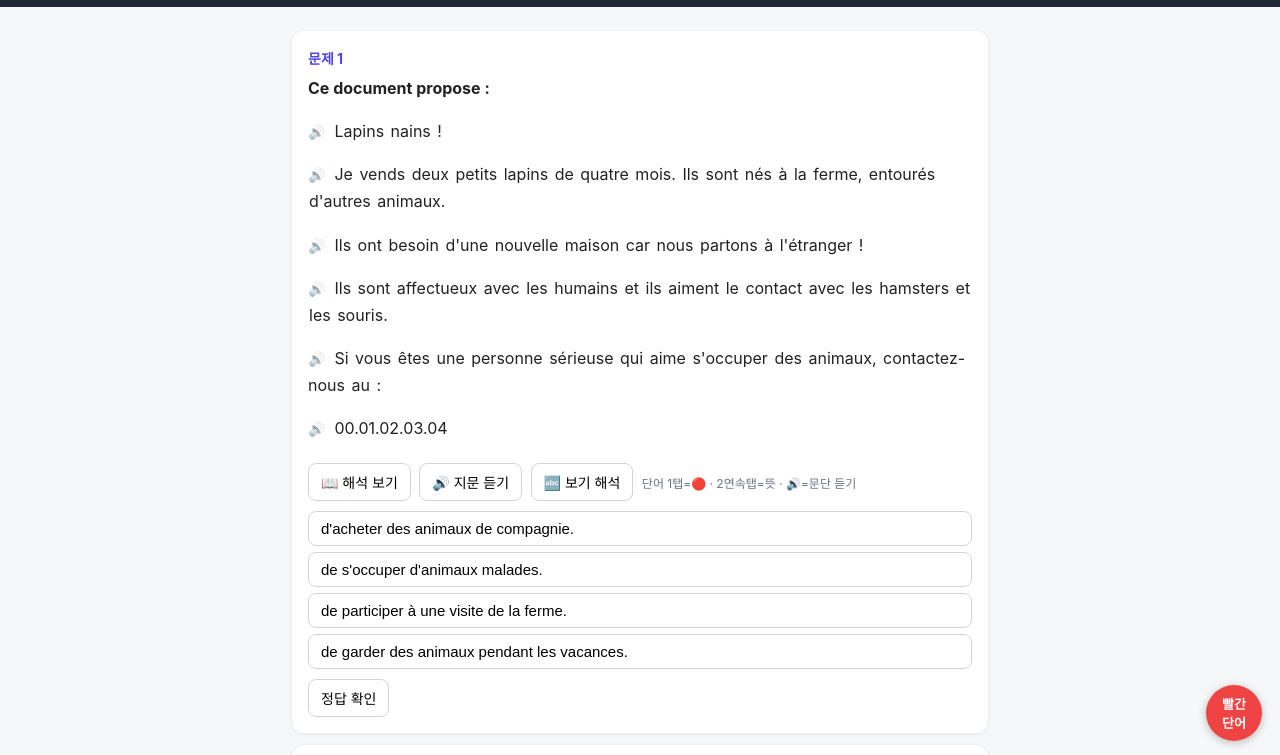
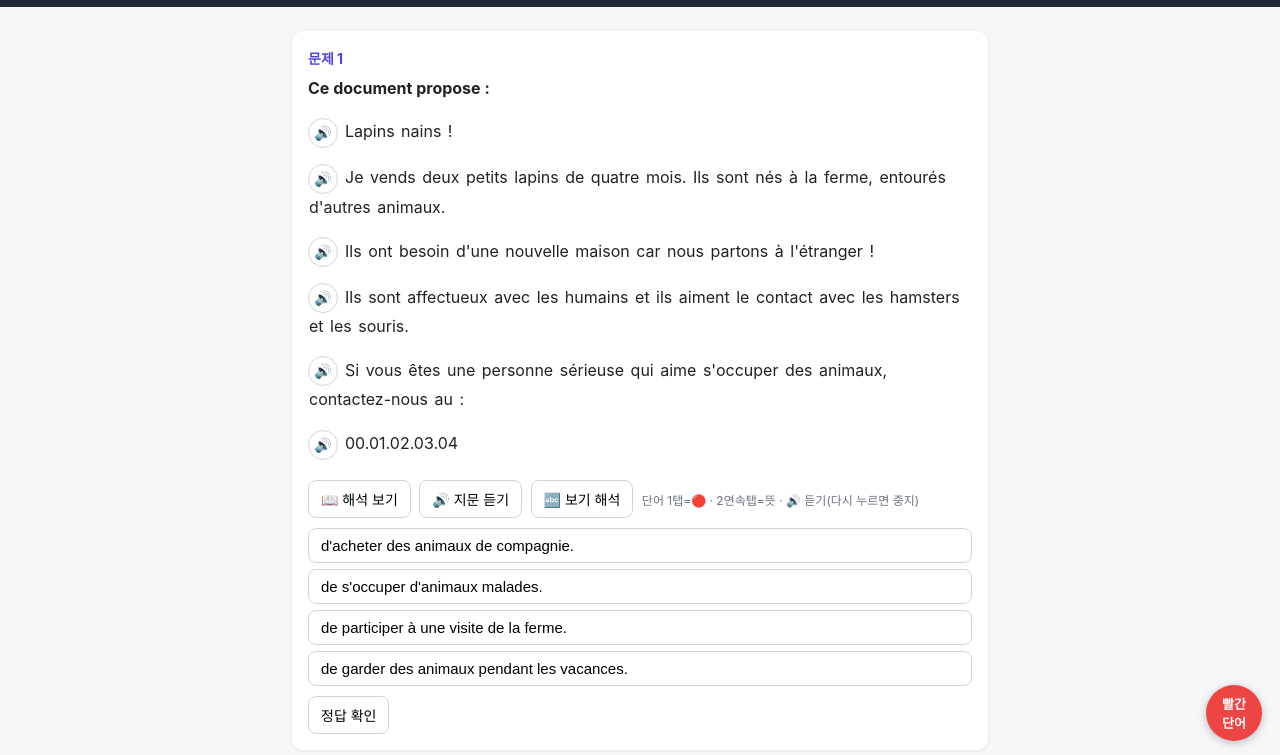
Before and after one commit to sidebatch/atelier-tef, a plain HTML site: page ce.html in a window 1280 px wide. Shown: the part 45-800 px from the top of the page. Drawn offline with Linux system fonts and the light colour scheme.

Commit message:
Clean paragraph audio button: CSS stop state instead of emoji swap

```diff
--- a/ce.html
+++ b/ce.html
@@ -35,9 +35,14 @@ button.on{background:#4f46e5;color:#fff;border-color:#4f46e5}
 .trans{display:none;margin-top:8px;padding:10px;background:#fffbeb;border-radius:8px;font-size:14px}
 .trans.show{display:block}
 .hint{font-size:12px;color:#6b7280;margin-top:10px}
-.say-line{border:none;background:none;padding:0 8px 0 0;margin:0;font-size:14px;opacity:.45;cursor:pointer}
-.say-line:hover{opacity:1}
-.say-line.on{opacity:1}
+.say-line{width:30px;height:30px;border-radius:50%;border:1px solid #d1d5db;background:#fff;
+display:inline-flex;align-items:center;justify-content:center;font-size:14px;cursor:pointer;
+color:#6b7280;vertical-align:middle;margin:0 6px 0 0;padding:0;flex:none}
+.say-line:hover{border-color:#9ca3af;color:#374151}
+.qcard .say-line.on{background:#b8860b;border-color:#b8860b;font-size:0;animation:pulse 1.6s ease-out infinite}
+.qcard .say-line.on::before{content:'';width:10px;height:10px;border-radius:2.5px;background:#fff}
+@keyframes pulse{0%{box-shadow:0 0 0 0 rgba(184,134,11,.35)}70%{box-shadow:0 0 0 7px rgba(184,134,11,0)}100%{box-shadow:0 0 0 0 rgba(184,134,11,0)}}
+[data-say].on{animation:pulse 1.6s ease-out infinite}
 .choice-ko{display:none;font-size:13px;color:#6b7280;margin-top:5px;line-height:1.55}
 .choice-ko.show{display:block}
 #panel{position:fixed;left:0;right:0;bottom:0;max-height:45vh;overflow:auto;background:#fff;
@@ -106,7 +111,7 @@ function render(){
     const choices=q.choices.map((c,i)=>'<button class="choice" data-q="'+q.n+'" data-i="'+i+'"><span>'+htmlEsc(c)+'</span>'+(cko[i]?'<span class="choice-ko">'+htmlEsc(cko[i])+'</span>':'')+'</button>').join('');
     return '<div class="card" id="q'+q.n+'"><div class="qnum">문제 '+q.n+'</div><div class="prompt">'+htmlEsc(q.prompt)+'</div>'
       +paras
-      +'<button data-tr="'+q.n+'">📖 해석 보기</button> <button data-say="'+q.n+'">🔊 지문 듣기</button> <button data-cko="'+q.n+'">🔤 보기 해석</button> <span class="hint">단어 1탭=🔴 · 2연속탭=뜻 · 🔊=문단 듣기</span>'
+      +'<button data-tr="'+q.n+'">📖 해석 보기</button> <button data-say="'+q.n+'">🔊 지문 듣기</button> <button data-cko="'+q.n+'">🔤 보기 해석</button> <span class="hint">단어 1탭=🔴 · 2연속탭=뜻 · 🔊 듣기(다시 누르면 중지)</span>'
       +'<div class="trans" id="tr'+q.n+'">'+htmlEsc(q.trans)+'</div>'
       +'<div class="choices">'+choices+'</div>'
       +'<button data-chk="'+q.n+'">정답 확인</button><div class="ans" id="ans'+q.n+'"></div></div>';
@@ -137,6 +142,7 @@ function render(){
       +(sel?(+sel.dataset.i===q.answer?' <b style="color:#16a34a">⭕ 맞았어요!</b>':' <b style="color:#dc2626">❌ 다시 보세요</b>'):'');
     a.classList.add('show');
   }));
+  refreshSpeakUI();
 }
 function findTok(el){
   const qn=el.closest('.card').id.replace('q','');
@@ -161,9 +167,9 @@ function sayStop(){try{if('speechSynthesis' in window)speechSynthesis.cancel();}
   if(curAudio){try{curAudio.pause();}catch(e){}curAudio=null;}
   speaking=null;refreshSpeakUI();}
 function refreshSpeakUI(){document.querySelectorAll('[data-say]').forEach(b=>{const on=speaking&&speaking.t==='q'&&speaking.qn===+b.dataset.say;
-  b.classList.toggle('on',!!on);b.textContent=on?'⏹ 듣기 중지':'🔊 지문 듣기';});
+  b.classList.toggle('on',!!on);});
   document.querySelectorAll('[data-line]').forEach(b=>{const on=speaking&&speaking.t==='p'&&speaking.qn===+b.dataset.q&&speaking.pi===+b.dataset.p;
-  b.classList.toggle('on',!!on);b.textContent=on?'⏹':'🔊';});}
+  b.classList.toggle('on',!!on);});}
 function questionText(qn){const q=DATA.find(x=>x.n==qn);if(!q)return'';
   return q.paras.map(toks=>toks.map(t=>t.x).join('')).join(' ').replace(/\s+/g,' ').trim();}
 function chunkText(t){const parts=t.split(/(?<=[.!?…])\s+/);const out=[];let cur='';
```
